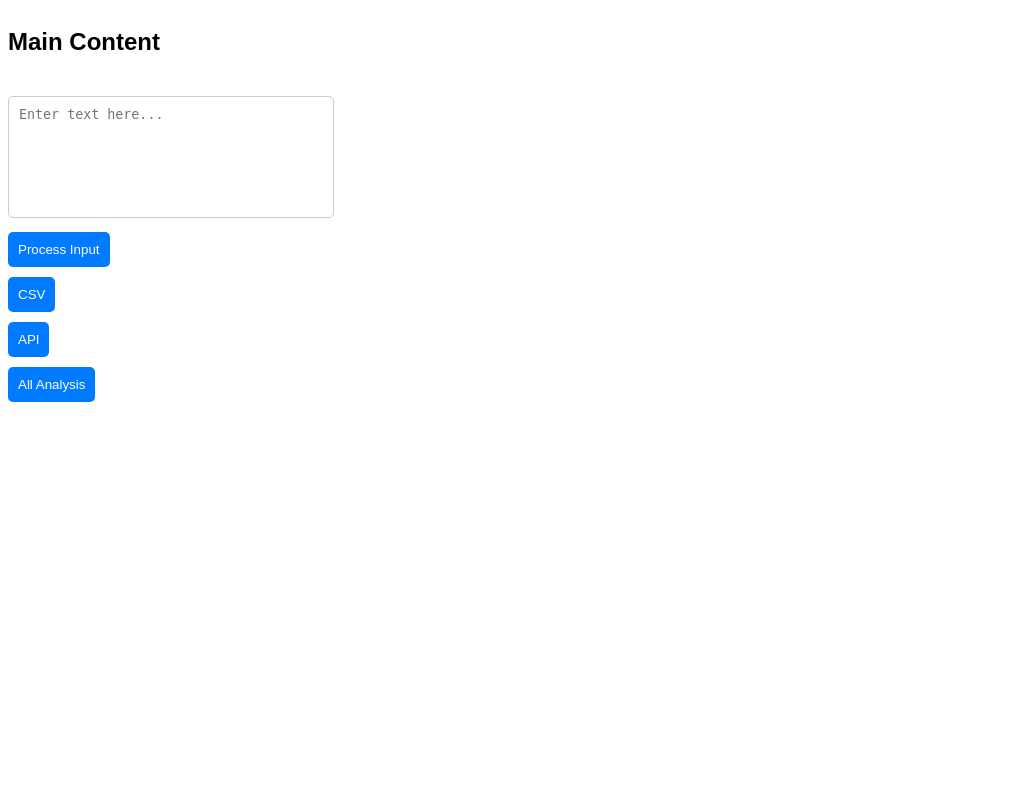
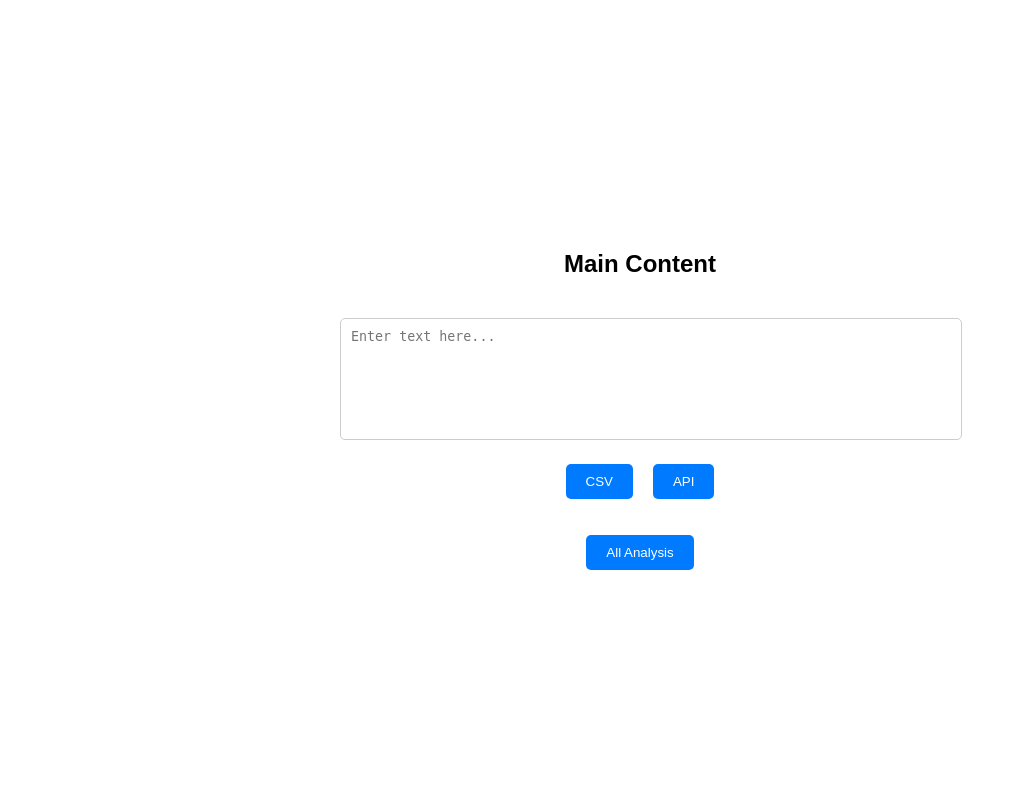
Before and after one commit to razyal8/twitter_analysis_v2, a Flask app: page / in a window 1280 px wide. Shown: the whole page, without its empty margins (0-1017 px from the left). Run offline with Flask 3, Linux system fonts and the light colour scheme.

Commit message:
fix css and html

```diff
--- a/app/app.py
+++ b/app/app.py
@@ -3,11 +3,7 @@ import requests
 import logging
 import json
 
-logging.basicConfig(level=logging.INFO)  # Set logging level to INFO
-
-from database import perform_mongodb_operations
-
-# from api.tweet import tweet
+logging.basicConfig(level=logging.INFO)
 
 app = Flask(__name__)
 
@@ -25,10 +21,22 @@ def index():
 
 @app.route('/csv', methods=['GET'])
 def csv():
-    input_text = request.args.get('input_text', '')  # Get input text from query parameters
-    print(f'CSV Button Clicked with input text: {input_text}')
-    message = f'CSV Button Clicked with input text: {input_text}'
-    return render_template('result.html', message=message)
+    try:
+        logging.info('some of the analysis')
+        input_text = request.args.get('input_text', '')
+        logging.info(f'input for analysis {input_text}')
+
+        url = "http://10.100.90.191:9000/health"
+        response = requests.get(url)
+        response.raise_for_status()
+        plot_paths = response.json()
+        return render_template('analysis.html', plot_paths=plot_paths)
+    except requests.RequestException as e:
+        logging.error("Request Error:", e)
+        return render_template('error.html', message="Error occurred while fetching data from the server.")
+    except Exception as e:
+        logging.error("Error occurred:", e)
+        return render_template('error.html', message=str(e))
 
 @app.route('/api', methods=['GET'])
 def api():
@@ -59,8 +67,6 @@ def all_analysis():
         response = requests.get(url)
         response.raise_for_status()
         plot_paths = response.json()
-        logging.info(plot_paths)
-
         return render_template('analysis.html', plot_paths=plot_paths)
     except requests.RequestException as e:
         logging.error("Request Error:", e)
@@ -69,21 +75,5 @@ def all_analysis():
         logging.error("Error occurred:", e)
         return render_template('error.html', message=str(e))
 
-
-@app.route('/process_input', methods=['POST'])
-def process_input():
-    try:
-        logging.info('all-analysis')
-        url = "http://tweet-service:3000/health"
-        response = requests.get(url)
-        response.raise_for_status()
-        plot_paths = response.json()
-        logging.info(plot_paths)
-
-        return render_template('result.html', plot_paths=plot_paths)
-    except Exception as e:
-        return render_template('result.html', message=e)
-
-
 if __name__ == '__main__':
     app.run(debug=True)
--- a/app/static/style.css
+++ b/app/static/style.css
@@ -1,30 +1,44 @@
 body {
     font-family: Arial, sans-serif;
+    margin: 0;
+    padding: 0;
 }
+
 .container {
     display: flex;
+    justify-content: center; /* Center the content horizontally */
+    align-items: center; /* Center the content vertically */
+    height: 100vh; /* Make the container full height of the viewport */
 }
-.sidebar {
-    width: 140px;
+
+.main-content {
+    width: 80%;
+    max-width: 600px; /* Limit the width of the content */
     padding: 20px;
-    background-color: #f0f0f0;
+    text-align: center; /* Center the content inside the container */
 }
-.logo-label {
-    font-size: 20px;
-    font-weight: bold;
+
+.button-container {
+    margin-top: 20px;
+    display: flex; /* Use flexbox to align buttons horizontally */
+    justify-content: center; /* Center the buttons horizontally */
 }
+
 .button {
-    padding: 10px;
-    margin-top: 10px;
+    padding: 10px 20px;
+    margin: 0 10px; /* Add some spacing between buttons */
     background-color: #007bff;
     color: #fff;
     border: none;
     border-radius: 5px;
     cursor: pointer;
+    transition: background-color 0.3s ease;
 }
+
 .button:hover {
     background-color: #0056b3;
 }
+
 .textbox {
     width: 100%;
     height: 100px;
--- a/app/templates/index.html
+++ b/app/templates/index.html
@@ -10,10 +10,8 @@
     <div class="container">
         <div class="main-content">
             <h2>Main Content</h2>
-            <form id="input-form" action="/process_input" method="post">
             <textarea id="input-textbox" class="textbox" name="input_text" placeholder="Enter text here..."></textarea>
-                <button id="process-button" class="button" type="submit">Process Input</button>
-            </form>
+            <div class="button-container">
                 <form id="csv-form" action="/csv" method="get">
                     <input type="hidden" name="input_text" id="csv-input_text" value=""> <!-- Hidden field to hold the input text -->
                     <button class="button" type="submit" onclick="updateInputText('csv')">CSV</button>
@@ -22,6 +20,9 @@
                     <input type="hidden" name="input_text" id="api-input_text" value=""> <!-- Hidden field to hold the input text -->
                     <button class="button" type="submit" onclick="updateInputText('api')">API</button>
                 </form>
+            </div>
+            <br>
+            <br>
             <form id="all-analysis-form" action="/all-analysis">
                 <button class="button" type="submit" name="destination" value="all_analysis">All Analysis</button>
             </form>
--- a/kubernetes/app/deployment.yaml
+++ b/kubernetes/app/deployment.yaml
@@ -15,7 +15,7 @@ spec:
     spec:
       containers:
       - name: myapp
-        image: razyal/myapp:v22.0.0
+        image: razyal/myapp:v4.0.0
         ports:
         - containerPort: 5000
         resources:
```
Lines whose indentation alone changed are shown as unchanged.
